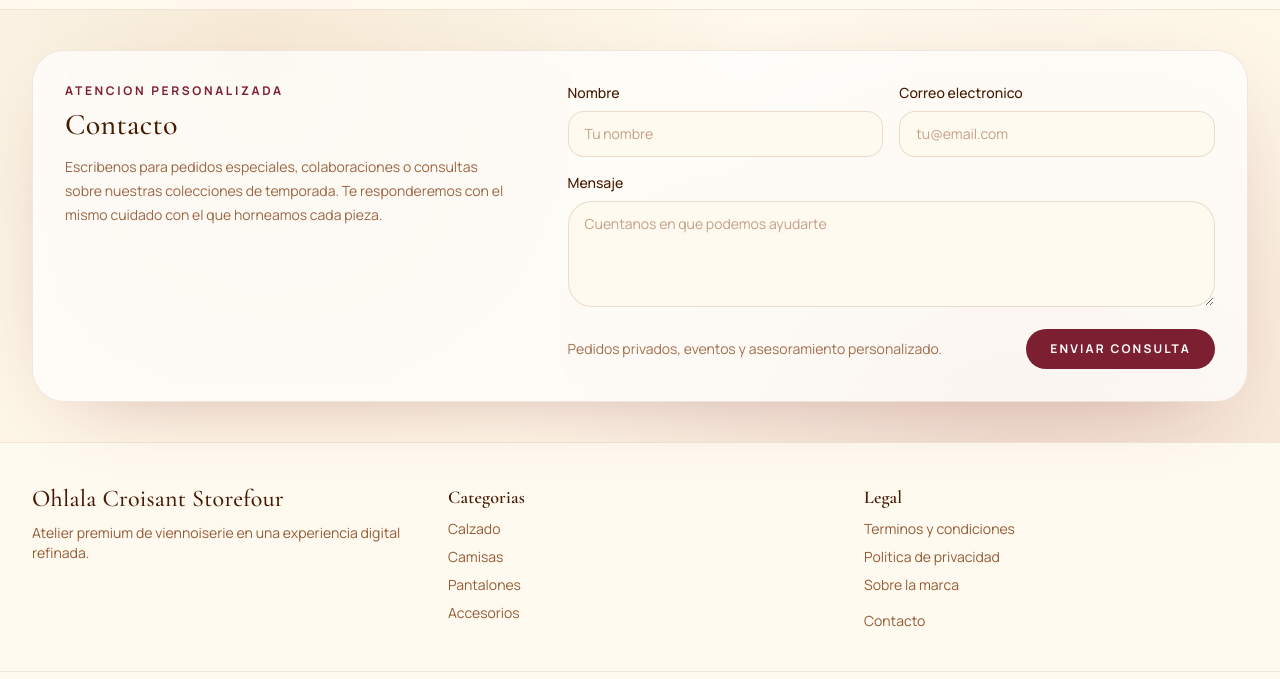
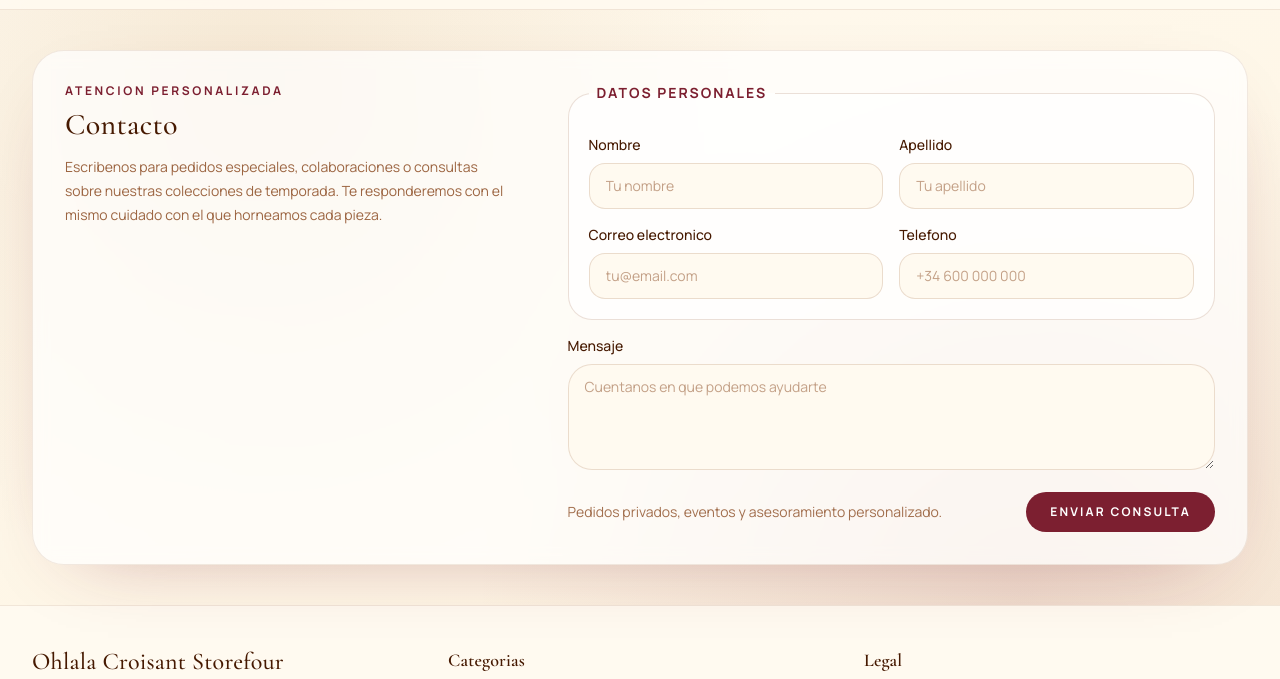
Before and after one commit to 4GeeksAcademy/aie-pt-3--ohlalacroiusant-storefour, a plain HTML site: page contact.html in a window 1280 px wide. Shown: the part 71-750 px from the top of the page. Drawn offline with nearby package versions, Linux system fonts and the light colour scheme.

Commit message:
contacto.html

```diff
--- a/contact.html
+++ b/contact.html
@@ -50,14 +50,27 @@
         </div>
 
         <form class="grid gap-4 sm:grid-cols-2" action="#" method="post">
+          <fieldset class="sm:col-span-2 rounded-3xl border border-amber-900/15 bg-white/70 p-4 sm:p-5">
+            <legend class="px-2 text-sm font-semibold uppercase tracking-[0.14em] text-[color:var(--wine)]">Datos personales</legend>
+            <div class="mt-3 grid gap-4 sm:grid-cols-2">
               <div>
                 <label for="contact-name" class="mb-2 block text-sm font-medium text-amber-950">Nombre</label>
                 <input id="contact-name" type="text" name="contact-name" required placeholder="Tu nombre" class="w-full rounded-2xl border border-amber-900/15 bg-[color:var(--paper)] px-4 py-3 text-sm text-amber-950 outline-none transition placeholder:text-amber-900/45 focus:border-[color:var(--wine)] focus:ring-2 focus:ring-[color:var(--wine)]/15" />
               </div>
               <div>
+                <label for="contact-lastname" class="mb-2 block text-sm font-medium text-amber-950">Apellido</label>
+                <input id="contact-lastname" type="text" name="contact-lastname" required placeholder="Tu apellido" class="w-full rounded-2xl border border-amber-900/15 bg-[color:var(--paper)] px-4 py-3 text-sm text-amber-950 outline-none transition placeholder:text-amber-900/45 focus:border-[color:var(--wine)] focus:ring-2 focus:ring-[color:var(--wine)]/15" />
+              </div>
+              <div>
                 <label for="contact-email" class="mb-2 block text-sm font-medium text-amber-950">Correo electronico</label>
                 <input id="contact-email" type="email" name="contact-email" required placeholder="tu@email.com" class="w-full rounded-2xl border border-amber-900/15 bg-[color:var(--paper)] px-4 py-3 text-sm text-amber-950 outline-none transition placeholder:text-amber-900/45 focus:border-[color:var(--wine)] focus:ring-2 focus:ring-[color:var(--wine)]/15" />
               </div>
+              <div>
+                <label for="contact-phone" class="mb-2 block text-sm font-medium text-amber-950">Telefono</label>
+                <input id="contact-phone" type="tel" name="contact-phone" required placeholder="+34 600 000 000" class="w-full rounded-2xl border border-amber-900/15 bg-[color:var(--paper)] px-4 py-3 text-sm text-amber-950 outline-none transition placeholder:text-amber-900/45 focus:border-[color:var(--wine)] focus:ring-2 focus:ring-[color:var(--wine)]/15" />
+              </div>
+            </div>
+          </fieldset>
           <div class="sm:col-span-2">
             <label for="contact-message" class="mb-2 block text-sm font-medium text-amber-950">Mensaje</label>
             <textarea id="contact-message" name="contact-message" rows="4" required placeholder="Cuentanos en que podemos ayudarte" class="w-full rounded-3xl border border-amber-900/15 bg-[color:var(--paper)] px-4 py-3 text-sm text-amber-950 outline-none transition placeholder:text-amber-900/45 focus:border-[color:var(--wine)] focus:ring-2 focus:ring-[color:var(--wine)]/15"></textarea>
```
Lines whose indentation alone changed are shown as unchanged.
